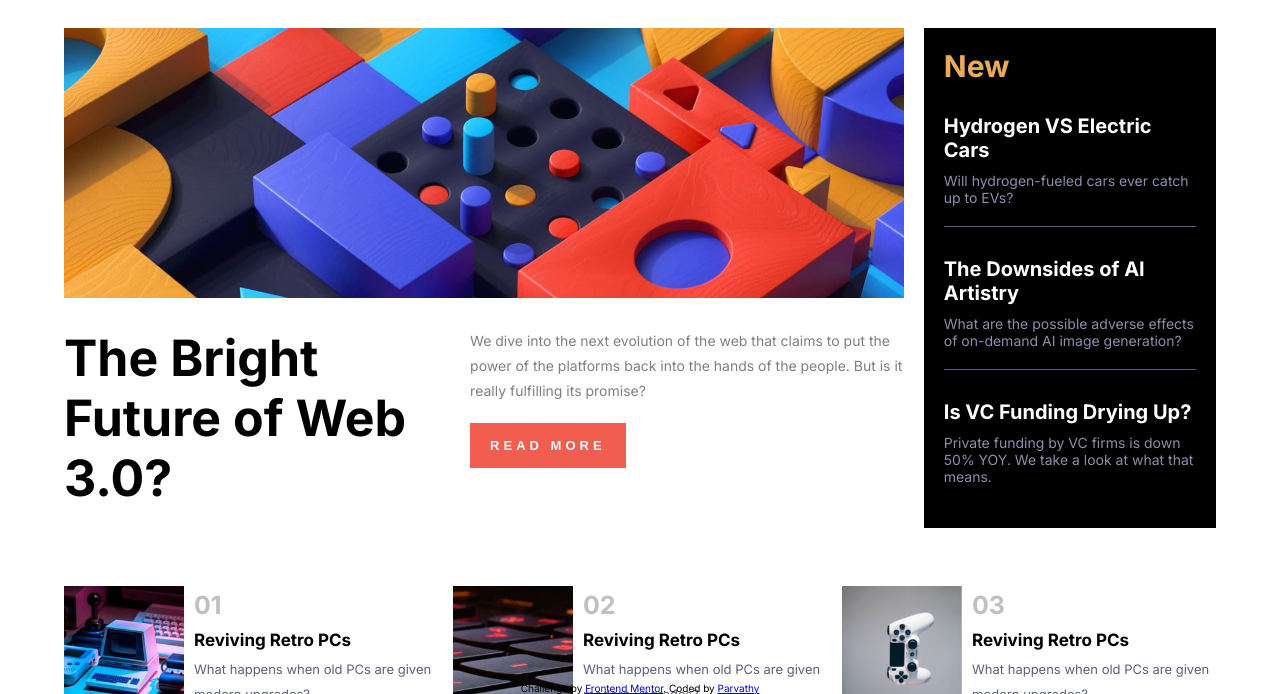
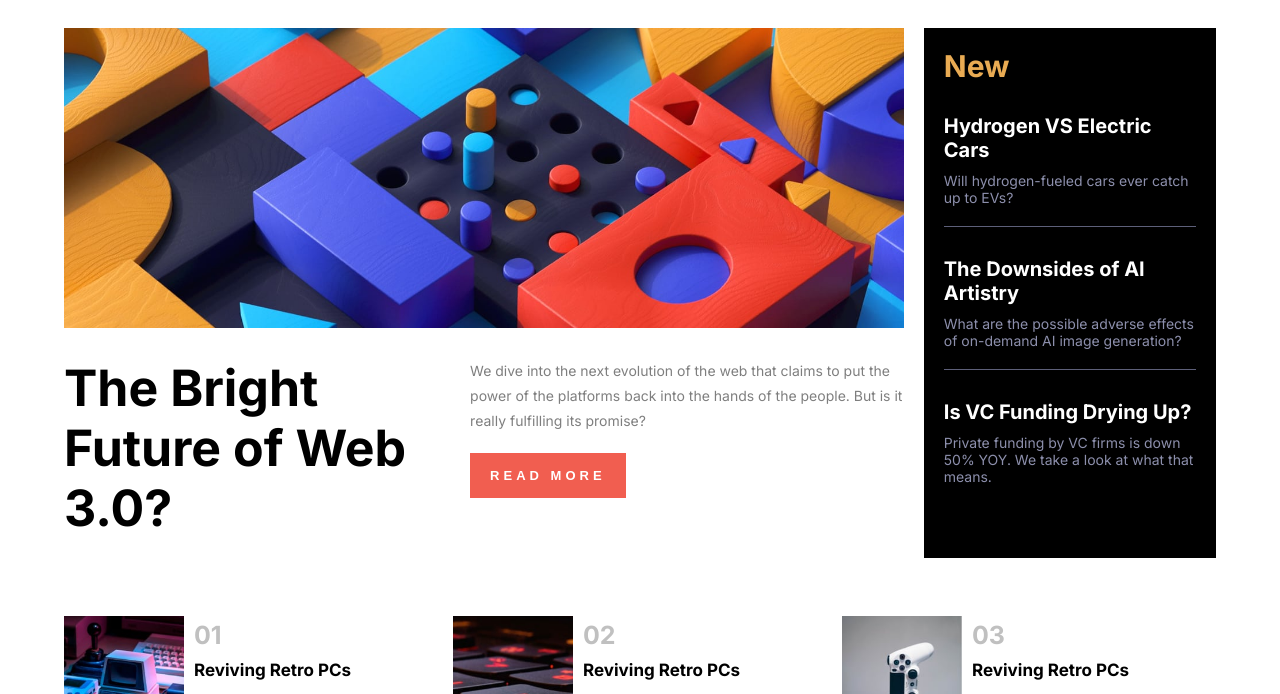
Before and after one commit to parvathyvd/News-HomePage, a plain HTML site: page index.html in a window 1280 px wide. Shown: the part 106-800 px from the top of the page. Drawn offline with Linux system fonts and the light colour scheme.

Commit message:
removed footer fixed style

```diff
--- a/style.css
+++ b/style.css
@@ -44,7 +44,7 @@ main{
 }
 .hero-image img{
     width: 100%;
-    max-height: 27rem;
+    max-height: 30rem;
     object-fit: cover;
 }
 .hero-text{
@@ -203,11 +203,9 @@ main{
     font-size: 1.5rem;
 }
 footer{
-    position: fixed;
-    bottom: 0;
+    margin-top: 6rem;
     text-align: center;
-    left:50%;
-    transform: translateX(-50%);
+
 }
 @keyframes moveInLeft {
     0%{
```
